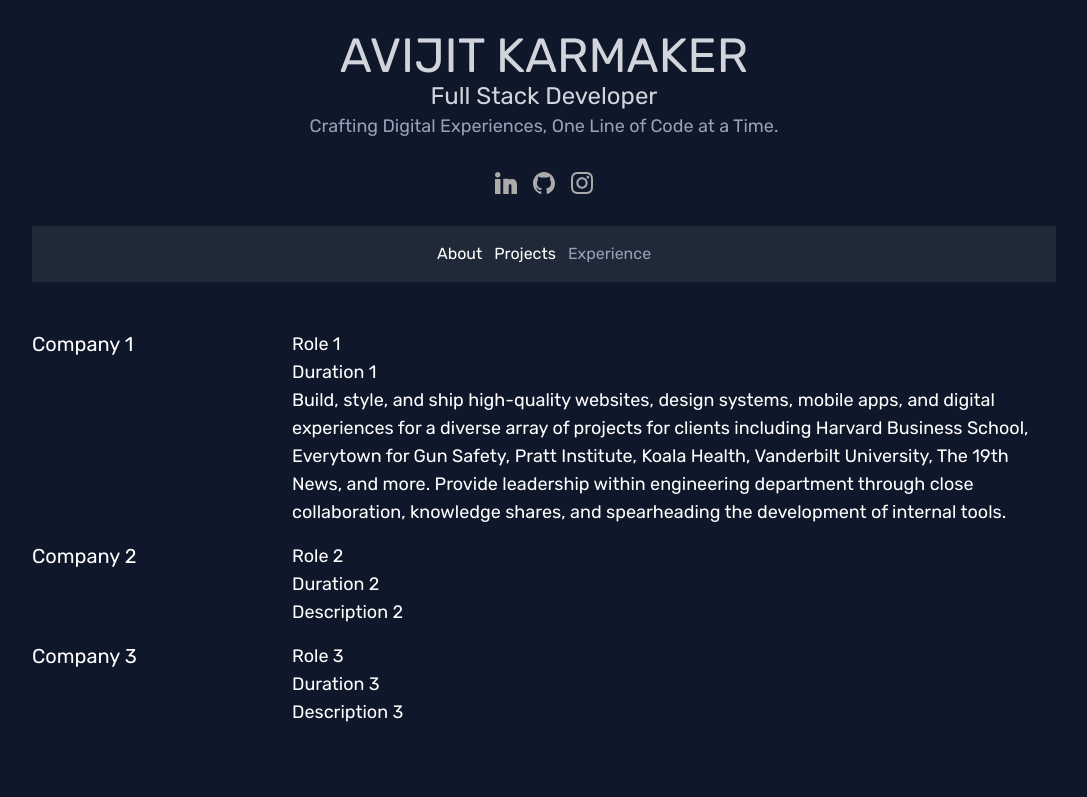
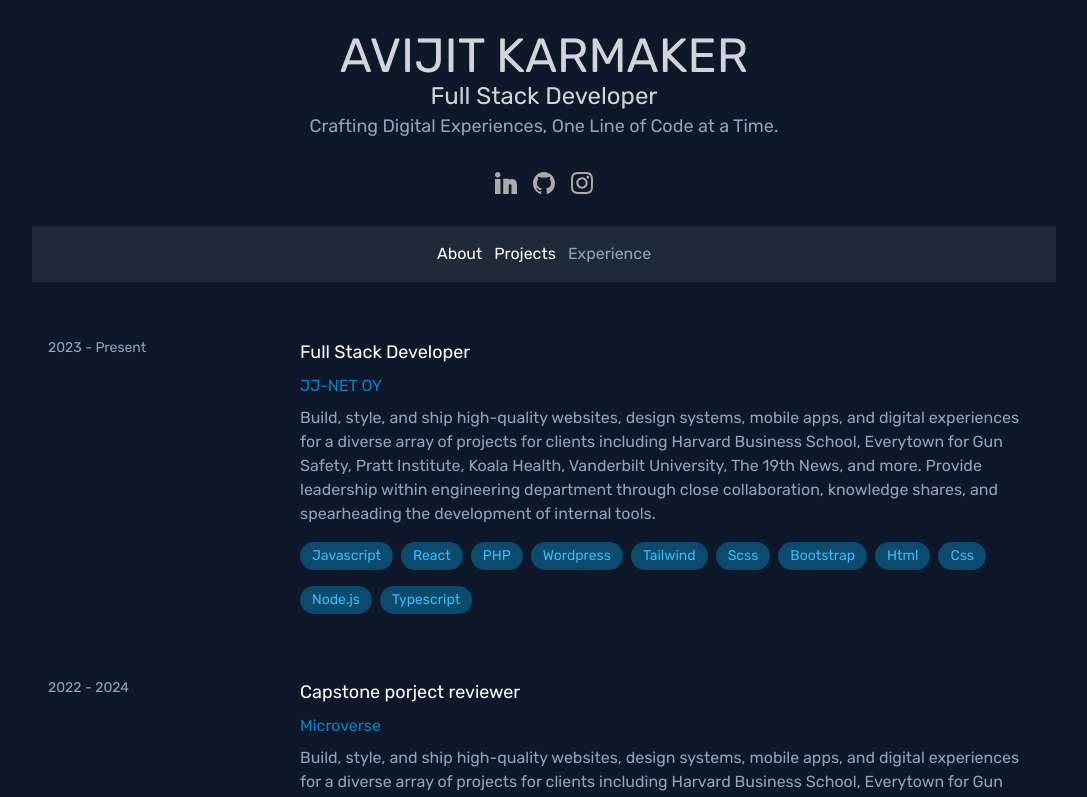
Before and after one commit to ajkacca457/avi-portfolio, a React (Vite) app: page /experience in a window 1280 px wide. Shown: the top 797 px of the page, without its empty margins (96-1183 px from the left). Built offline with nearby package versions, Linux system fonts and the light colour scheme.

Commit message:
update experince card

```diff
--- a/src/components/Experience.jsx
+++ b/src/components/Experience.jsx
@@ -1,24 +1,41 @@
 import React from 'react'
+import { Link } from 'react-router-dom'
 
 
 const experienceData = [
     {
-        date: 'Company 1',
-        role: 'Role 1',
-        duration: 'Duration 1',
-        description: 'Build, style, and ship high-quality websites, design systems, mobile apps, and digital experiences for a diverse array of projects for clients including Harvard Business School, Everytown for Gun Safety, Pratt Institute, Koala Health, Vanderbilt University, The 19th News, and more. Provide leadership within engineering department through close collaboration, knowledge shares, and spearheading the development of internal tools.'
+        date: '2023 - Present',
+        role: 'Full Stack Developer',
+        company:"JJ-NET OY",
+        companyUrl:"https://jj-net.fi/",
+        description: 'Build, style, and ship high-quality websites, design systems, mobile apps, and digital experiences for a diverse array of projects for clients including Harvard Business School, Everytown for Gun Safety, Pratt Institute, Koala Health, Vanderbilt University, The 19th News, and more. Provide leadership within engineering department through close collaboration, knowledge shares, and spearheading the development of internal tools.',
+        stack: ["Javascript", "React", "PHP", "Wordpress", "Tailwind", "Scss", "Bootstrap", "Html", "Css", "Node.js", "Typescript"]
+    },
+
+    {
+        date: '2022 - 2024',
+        role: 'Capstone porject reviewer',
+        company:"Microverse",
+        companyUrl:"https://www.microverse.org/",
+        description: 'Build, style, and ship high-quality websites, design systems, mobile apps, and digital experiences for a diverse array of projects for clients including Harvard Business School, Everytown for Gun Safety, Pratt Institute, Koala Health, Vanderbilt University, The 19th News, and more. Provide leadership within engineering department through close collaboration, knowledge shares, and spearheading the development of internal tools.',
+        stack: ["Rails","Javascript", "React", "Tailwind", "Scss", "Html", "Css", "Node.js", "Typescript"]
+    },
+
+    {
+        date: '2021 - 2023',
+        role: 'Full Stack Developer',
+        company:"Miltton OY",
+        companyUrl:"https://www.miltton.fi/",
+        description: 'Description 2',
+        stack: ["Javascript", "React", "PHP", "Wordpress", "HeadlessCMS","Tailwind", "Scss", "Bootstrap", "Html", "Css", "Node.js", "Typescript"]
     },
     {
-        date: 'Company 2',
-        role: 'Role 2',
-        duration: 'Duration 2',
-        description: 'Description 2'
-    },
-    {
-        date: 'Company 3',
-        role: 'Role 3',
-        duration: 'Duration 3',
-        description: 'Description 3'
+        date: '2020 - 2021',
+        role: 'Coding session coordinator',
+        company:"Microverse",
+        companyUrl:"https://www.microverse.org/",
+        description: 'Description 3',
+        stack: ["Rails","Javascript", "React", "Tailwind", "Scss", "Html", "Css", "Node.js", "Typescript"]
     }
 
 ];
@@ -29,15 +46,22 @@ const Experience = () => {
   return (
     <div>
         {experienceData.map((experience, index) => {
-            const { date, role, duration, description } = experience;
+            const { date, role, description, company,companyUrl,stack } = experience;
 
             return (
-                <div key={index} className='my-4 grid grid-cols-4 gap-x-4'>
-                    <p className='text-xl col-span-1'>{date}</p>
+                <div key={index} className='my-4 grid grid-cols-4 gap-x-4 px-4 py-2 group hover:bg-slate-800 transition duration-250 ease-out hover:ease-in'>
+                    <p className='text-sm col-span-1 text-slate-400'>{date}</p>
                     <div className='col-span-3'>
-                        <p className='text-lg'>{experience.role}</p>
-                        <p className='text-lg'>{experience.duration}</p>
-                        <p className='text-lg'>{experience.description}</p>
+                        <p className='text-lg mb-2'>{role}</p>
+                        <Link to={companyUrl} target='_blank' className=' text-sky-600 group-hover:text-sky-500'>{company}</Link>
+                        <p className='text-m text-slate-400 mt-2'>{description}</p>
+                        <div className='flex flex-wrap my-4'>
+                            {stack.map((item, index) => {
+                                return (
+                                    <span key={index} className='text-sm bg-sky-900 text-sky-400 px-3 py-1 rounded-full mr-2 mb-4'>{item}</span>
+                                )
+                            })}
+                        </div>
                     </div>
                 </div>
             )
```
